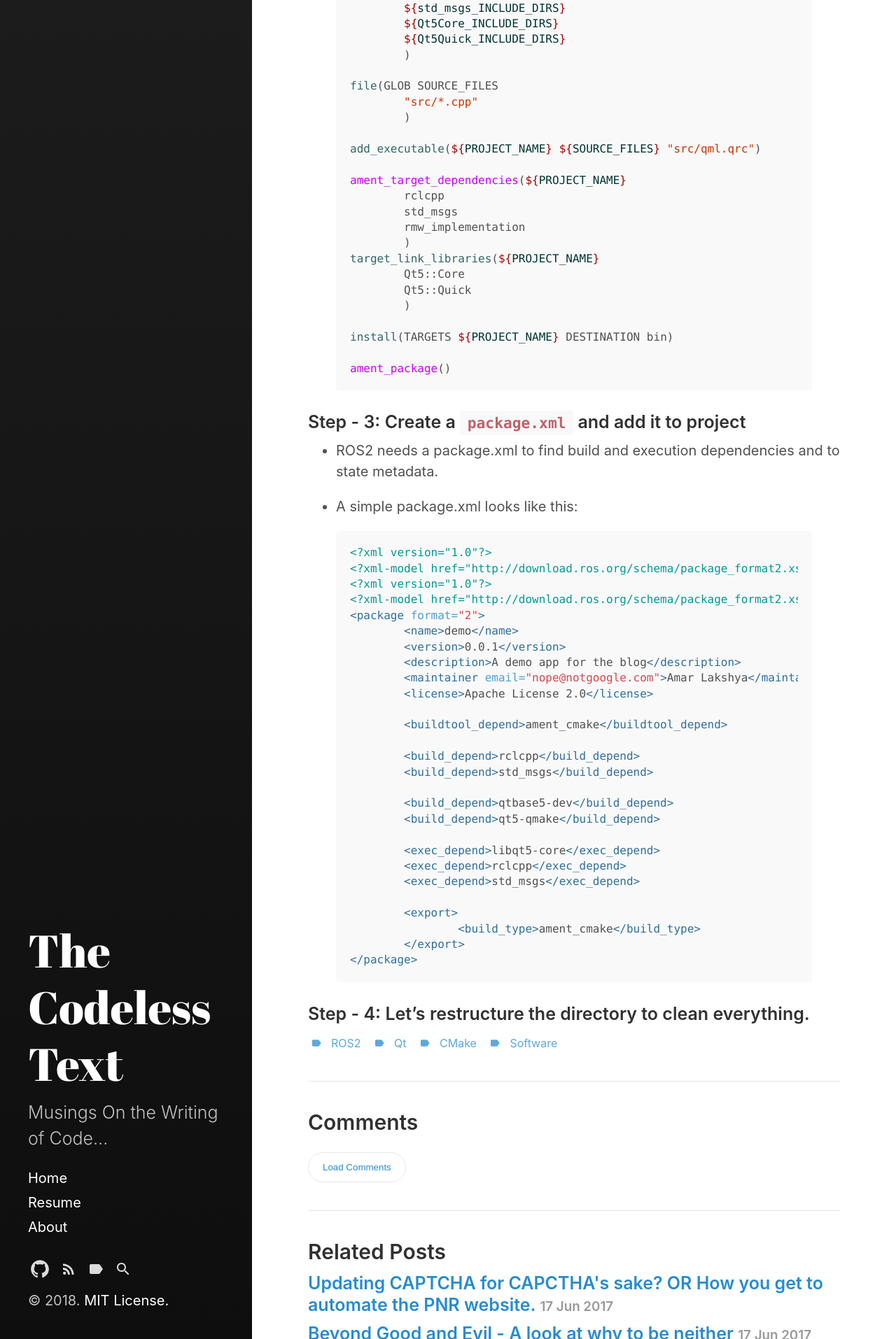
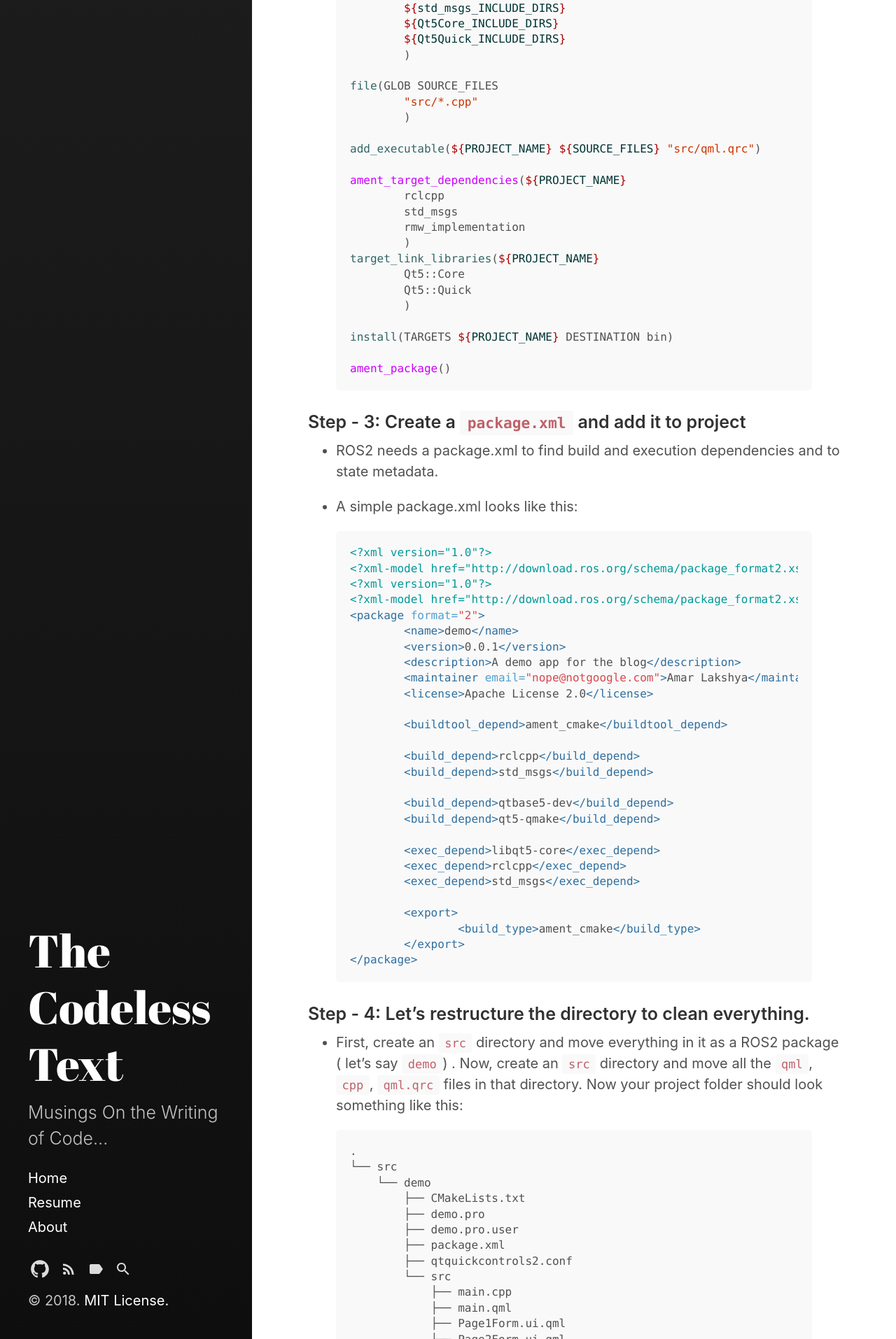
Before and after one commit to amar-laksh/amar-laksh.github.io, a Jekyll site: the page built from _posts/2018-06-24-qt5-package-as-ros2-node.md, in a window 1280 px wide. Shown: the part 3086-5000 px from the top of the page at 70% size. Built offline with Jekyll 4.4.1, drawn with Linux system fonts in a browser that asks for light colours; some of the changed text lies outside the part shown.

Commit message:
ADDED: post: ros2 qt

```diff
--- a/_config.yml
+++ b/_config.yml
@@ -15,7 +15,7 @@
   name:           'Amar Lakshya'
   url:            https://github.com/amar-laksh
 
-paginate:         2
+paginate:         3
 # paginate_path:    '/page:num'
                     # Or '/blog/page:num' if you want to move your index pages
 
--- a/_posts/2018-06-24-qt5-package-as-ros2-node.md
+++ b/_posts/2018-06-24-qt5-package-as-ros2-node.md
@@ -155,3 +155,31 @@
 {% endhighlight %}
 
 ### Step - 4: Let's restructure the directory to clean everything.
+
+- First, create an `src` directory and move everything in it as a ROS2 package ( let's say `demo`) . Now, create an `src` directory and move all the `qml`, `cpp`, `qml.qrc` files in that directory. Now your project folder should look something like this:
+{% highlight bash %}
+.
+└── src
+    └── demo
+        ├── CMakeLists.txt
+        ├── demo.pro
+        ├── demo.pro.user
+        ├── package.xml
+        ├── qtquickcontrols2.conf
+        └── src
+            ├── main.cpp
+            ├── main.qml
+            ├── Page1Form.ui.qml
+            ├── Page2Form.ui.qml
+            └── qml.qrc
+
+3 directories, 10 files
+{% endhighlight %}
+
+### Step - 5: All set, time to build the package!
+
+- Now, source your ROS2 workspace and run: `ament build`.
+
+Doing these steps, you should get a ROS2 Qt5 app package called `demo`.
+
+**TIP**: Here is the git-hosted [sample project](https://github.com/amar-laksh/ros2soc).
```
